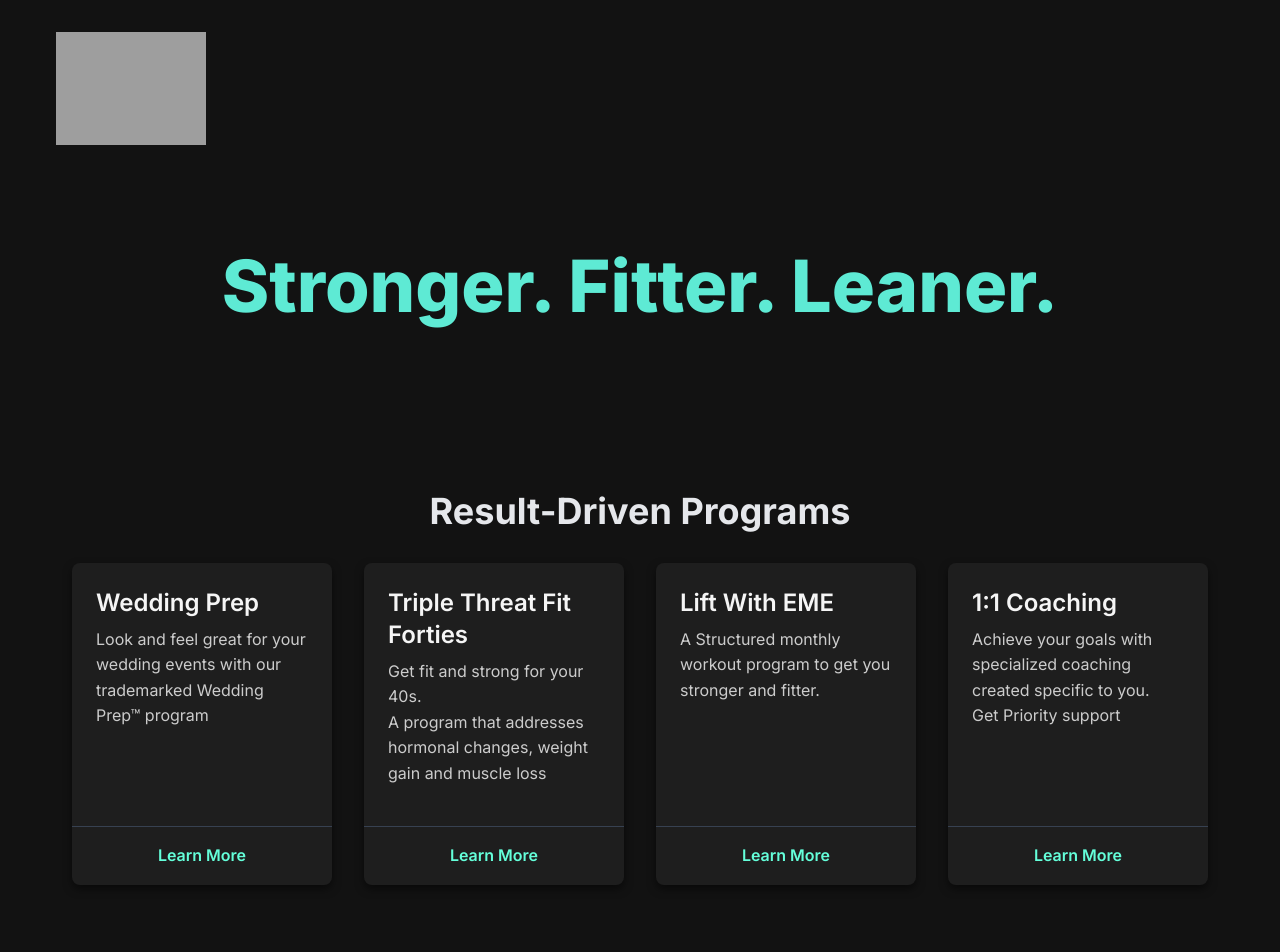
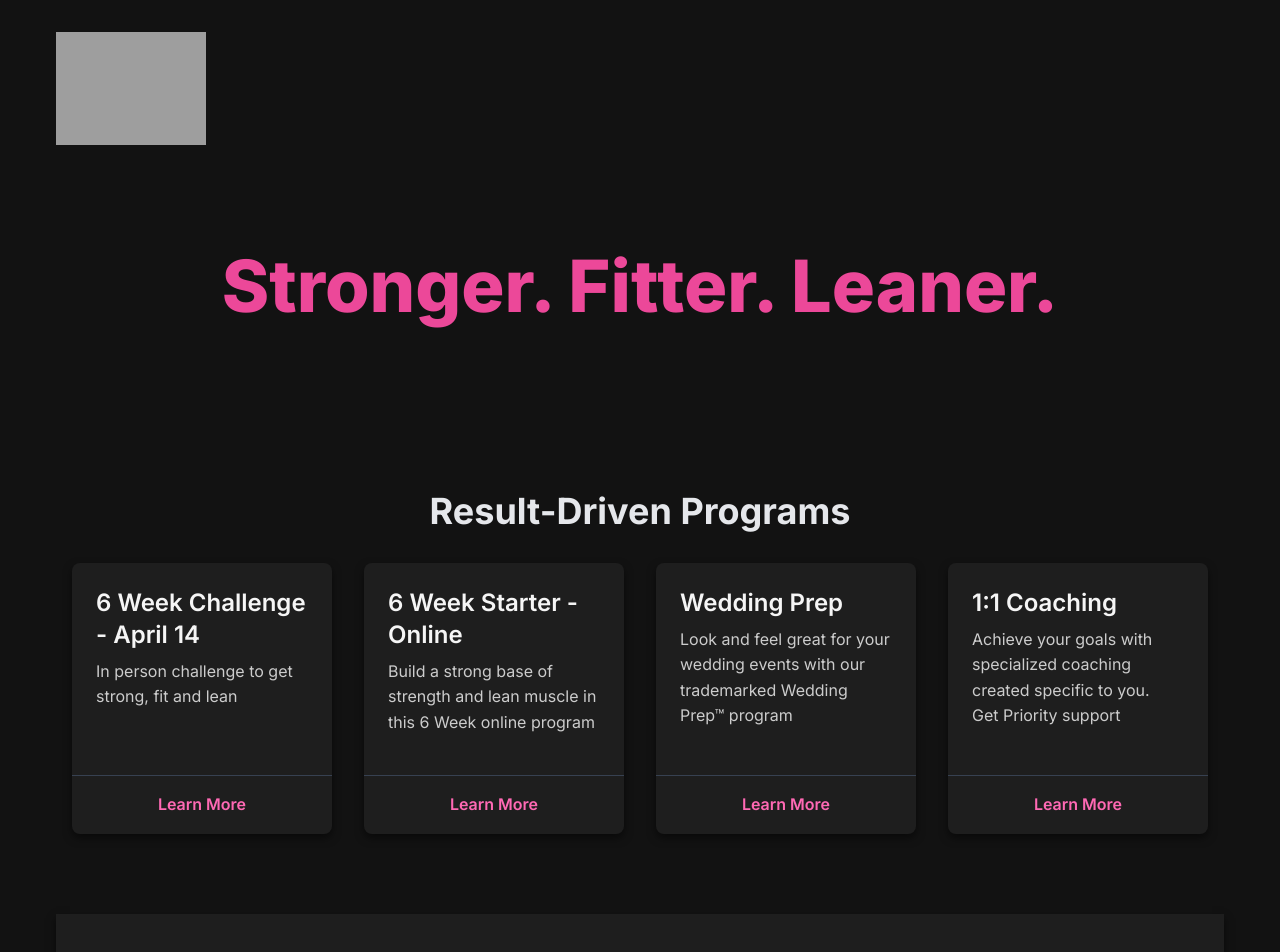
Before and after one commit to algometica/emelifts, a Next.js app: page / in a window 1280 px wide. Shown: the top 952 px of the page. Built offline with nearby package versions, Linux system fonts and the light colour scheme; grey boxes are pictures that could not be loaded.

Commit message:
updated the cards with new promo and chaned the primary color theme

```diff
--- a/src/app/globals.css
+++ b/src/app/globals.css
@@ -5,7 +5,7 @@
 :root {
   --background-color: #121212; /* Very dark gray */
   --text-color: #f5f5f5; /* Light gray for readability */
-  --accent-color: #64ffda; /* Teal or similar accent */
+  --accent-color: #FF69B4; /* Teal or similar accent */
   --card-background: #1e1e1e; /* Slightly lighter than background */
   --card-shadow: rgba(0, 0, 0, 0.5);
 }
--- a/src/components/Hero.js
+++ b/src/components/Hero.js
@@ -2,7 +2,7 @@ const Hero = () => {
   return (
     <section className="text-center py-20">
 
-      <h1 className="text-7xl font-extrabold leading-tight text-teal-300">
+      <h1 className="text-7xl font-extrabold leading-tight text-pink-500">
         <span className="block">Stronger. Fitter. Leaner.</span>
       </h1>
     </section>
--- a/src/components/Pricing.js
+++ b/src/components/Pricing.js
@@ -3,22 +3,22 @@ import PricingCard from './PricingCard';
 const Pricing = () => {
   const plans = [
     {
+      name: '6 Week Challenge - April 14',
+      price: 'Custom',
+      features: ['In person challenge to get strong, fit and lean'],
+      link: 'https://emelifts.punchpass.com/passes/224600?check=1740968332',
+    },
+    {
+      name: '6 Week Starter - Online',
+      price: 'Custom',
+      features: ['Build a strong base of strength and lean muscle in this 6 Week online program'],
+      link: 'https://www.trainerize.me/checkout/emelifts/EMELYN.ESCOBIDO?planGUID=8afa236b68ec45b397f8d7938c7ba0a5',
+    },
+    {
       name: 'Wedding Prep',
       price: 'Custom',
       features: ['Look and feel great for your wedding events with our trademarked Wedding Prep™ program'],
       link: 'https://www.trainerize.me/profile/emelifts/?planGUID=4184a158f9284055834acee9a548ebd6',
-    },
-    {
-      name: 'Triple Threat Fit Forties',
-      price: 'Custom',
-      features: ['Get fit and strong for your 40s.', 'A program that addresses hormonal changes, weight gain and muscle loss'],
-      link: 'https://www.trainerize.me/profile/emelifts/?planGUID=75c6cf9032a044ab9ca6d793ba4a6060',
-    },
-    {
-      name: 'Lift With EME',
-      price: 'Custom',
-      features: ['A Structured monthly workout program to get you stronger and fitter.'],
-      link: 'https://www.trainerize.me/profile/emelifts/?planGUID=9c1a510dde9b41748eb79cdaef596d47',
     },
     {
       name: '1:1 Coaching',
--- a/src/components/PricingCard.js
+++ b/src/components/PricingCard.js
@@ -19,7 +19,7 @@ const PricingCard = ({ plan }) => {
             </ul>
           </div>
           <div className="p-4 border-t border-gray-700 text-center">
-            <span className="dark-card-link font-semibold hover:text-teal-300 transition-colors duration-200">
+            <span className="dark-card-link font-semibold hover:text-pink-300 transition-colors duration-200">
               Learn More
             </span>
           </div>
```
